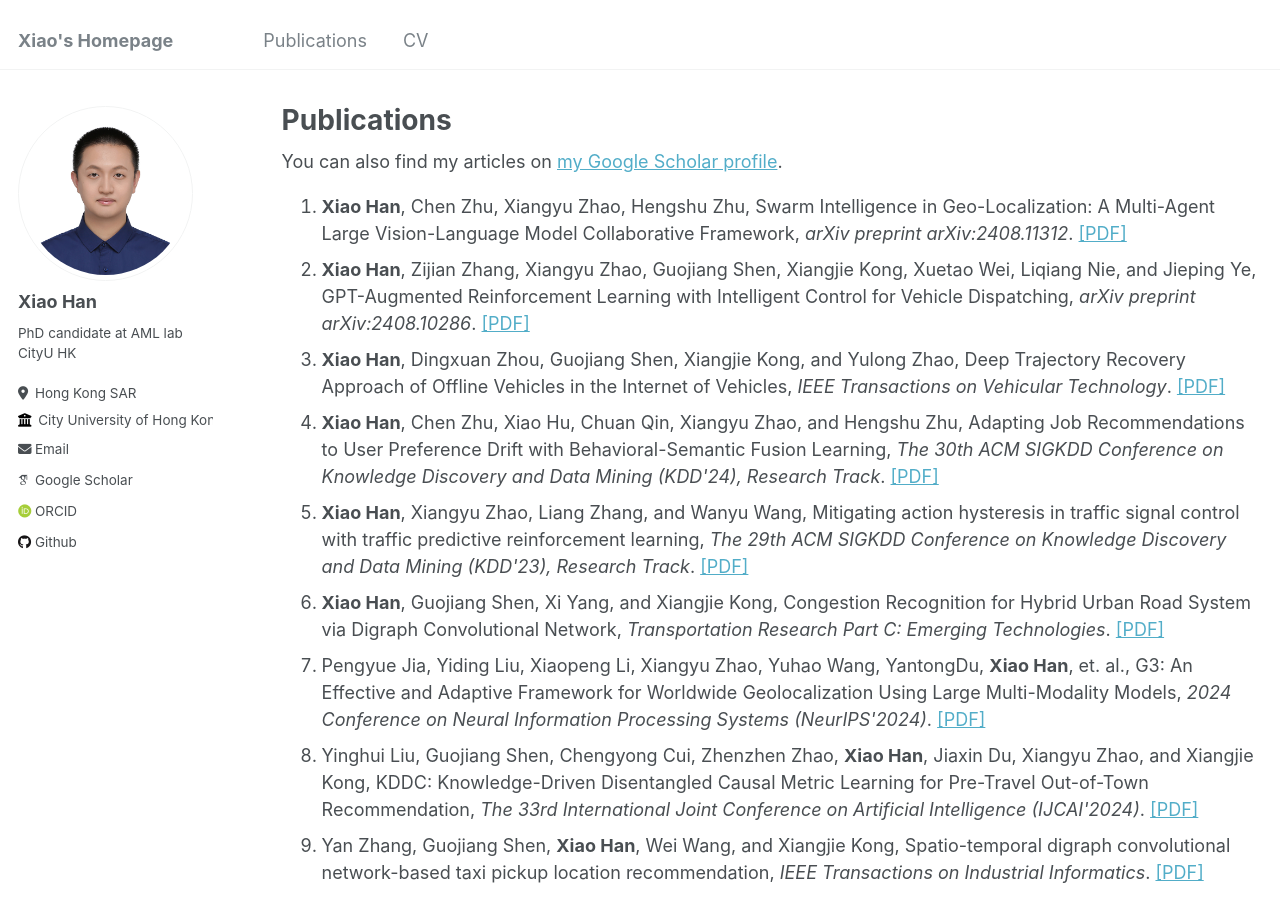
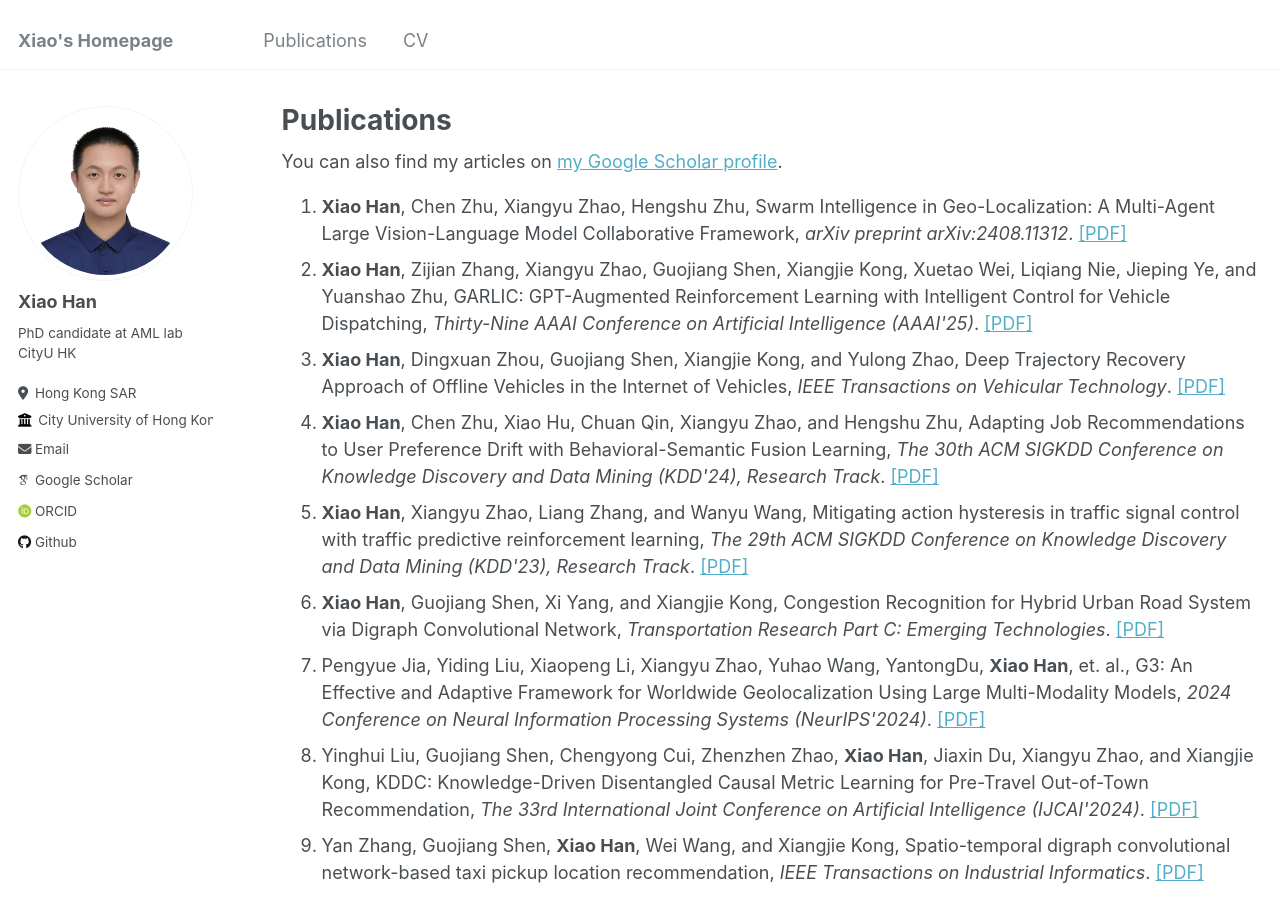
Before and after one commit to hahahenha/hahahenha.github.io, a Jekyll site: the page built from _pages/publications.md, in a window 1280 px wide and 900 px high. Built offline with Jekyll 4.4.1, drawn with Linux system fonts in a browser that asks for light colours; some web fonts are replaced.

Commit message:
Update publications.md

```diff
--- a/_pages/publications.md
+++ b/_pages/publications.md
@@ -25,9 +25,9 @@ author_profile: true
     <a target="_blank" rel="noopener" href="https://arxiv.org/abs/2408.11312">[PDF]</a>
   </li>
   <li>
-    <Strong>Xiao Han</Strong>, Zijian Zhang, Xiangyu Zhao, Guojiang Shen, Xiangjie Kong, Xuetao Wei, Liqiang Nie, and Jieping Ye,
-    GPT-Augmented Reinforcement Learning with Intelligent Control for Vehicle Dispatching,
-    <em>arXiv preprint arXiv:2408.10286</em>.
+    <Strong>Xiao Han</Strong>, Zijian Zhang, Xiangyu Zhao, Guojiang Shen, Xiangjie Kong, Xuetao Wei, Liqiang Nie, Jieping Ye, and Yuanshao Zhu,
+    GARLIC: GPT-Augmented Reinforcement Learning with Intelligent Control for Vehicle Dispatching,
+    <em>Thirty-Nine AAAI Conference on Artificial Intelligence (AAAI'25)</em>.
     <a target="_blank" rel="noopener" href="https://arxiv.org/abs/2408.10286">[PDF]</a>
   </li>
   <li>
```
